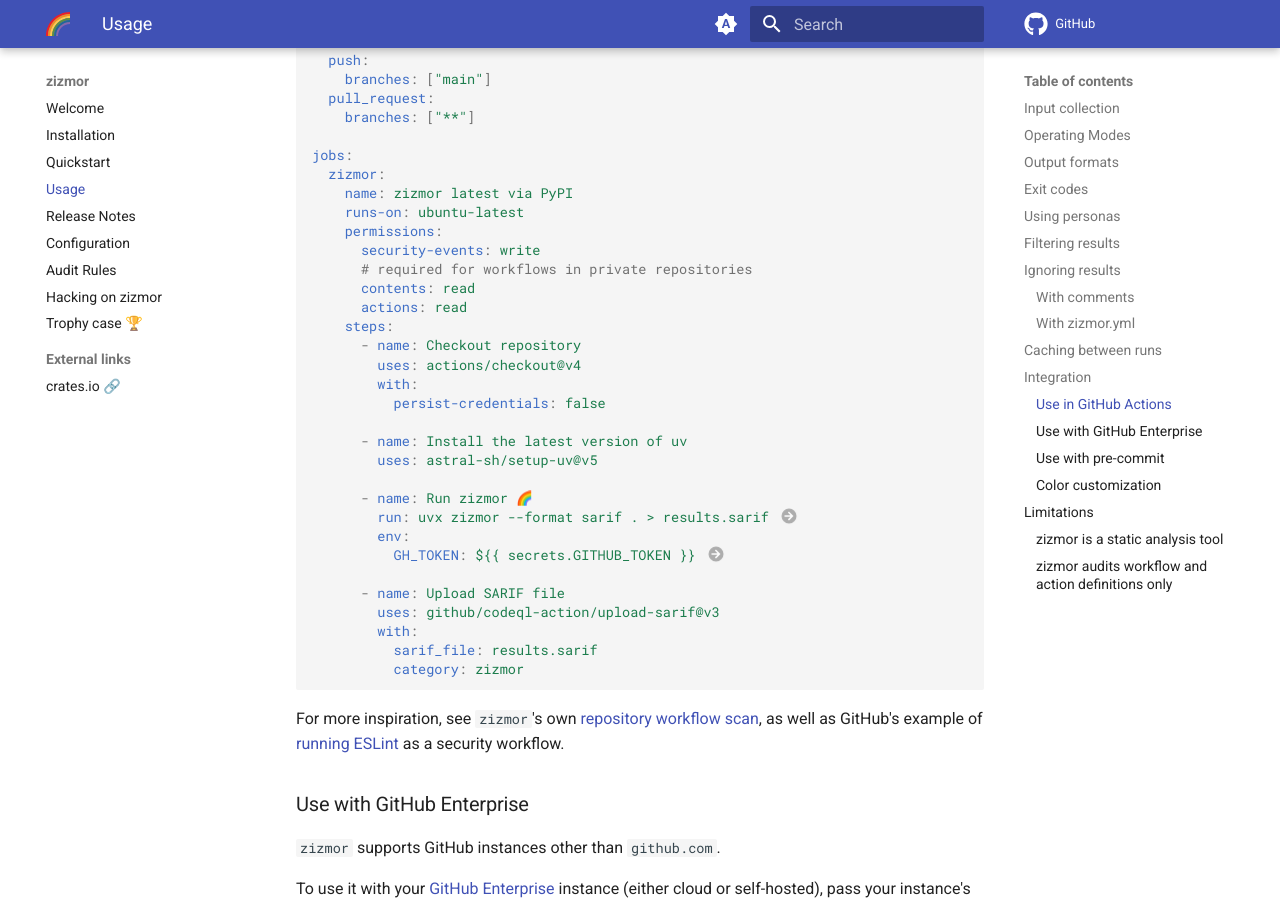
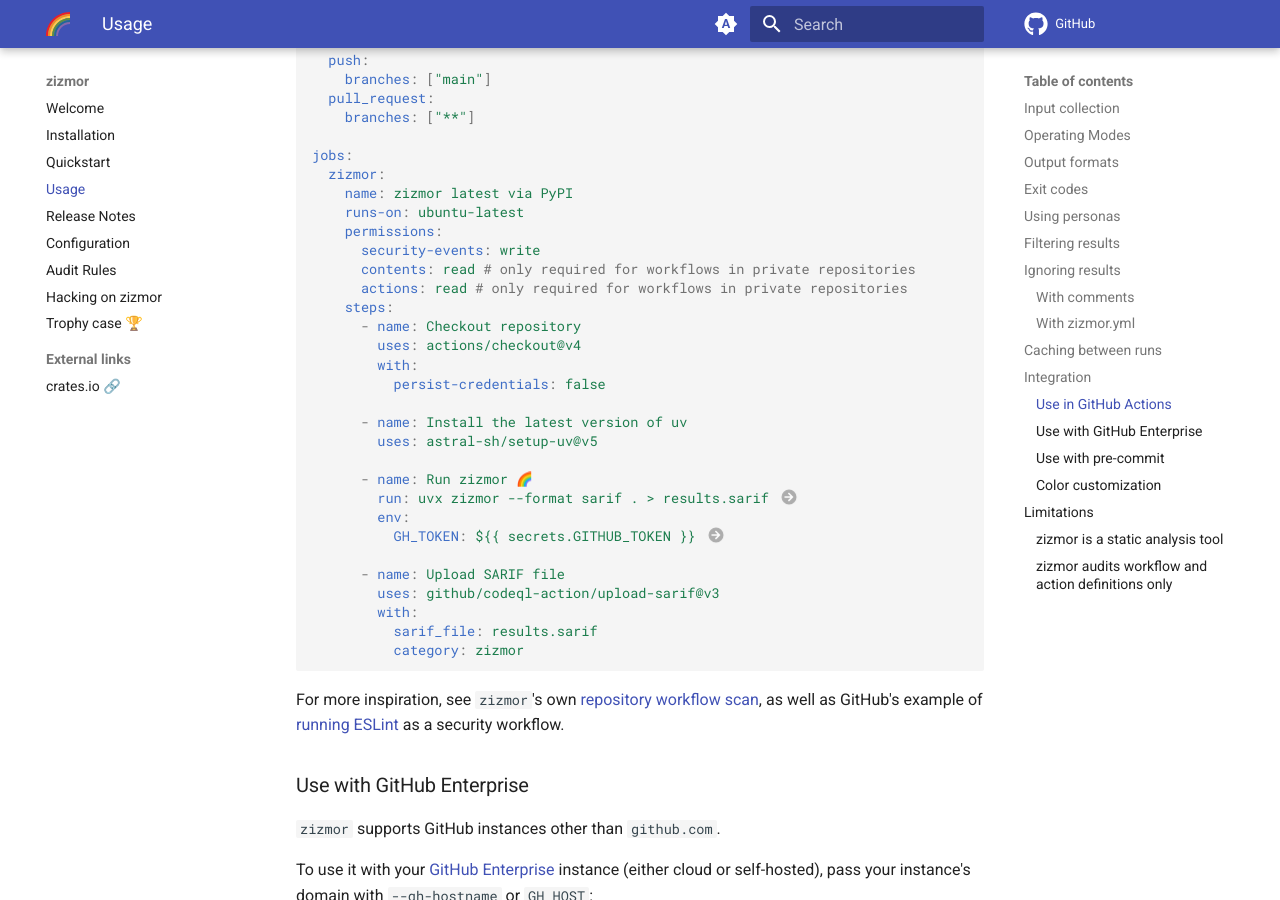
Before and after one commit to zizmorcore/zizmor, an MkDocs documentation site: the page built from docs/usage.md, in a window 1280 px wide and 900 px high, scrolled down 8217 px. Built offline with MkDocs 1.6.1 and Material for MkDocs 9.7.7, drawn with Linux system fonts in a browser that asks for light colours; comment, search, counter and statistics services are not loaded.

Commit message:
Update usage.md

```diff
--- a/docs/usage.md
+++ b/docs/usage.md
@@ -404,9 +404,8 @@
     runs-on: ubuntu-latest
     permissions:
       security-events: write
-      # required for workflows in private repositories
-      contents: read
-      actions: read
+      contents: read # only required for workflows in private repositories
+      actions: read # only required for workflows in private repositories
     steps:
       - name: Checkout repository
         uses: actions/checkout@v4
```
